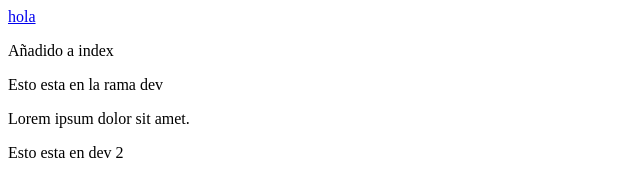
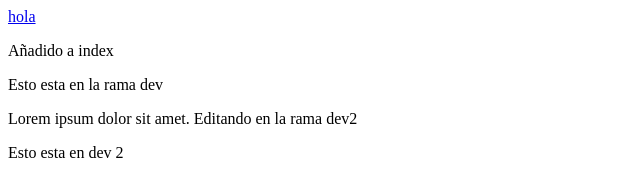
Before and after one commit to xtream2000c/EjemploGitVSC, a plain HTML site: page index.html in a window 1280 px wide. Shown: the whole page, without its empty margins (0-640 px from the left). Drawn offline with Linux system fonts and the light colour scheme.

Commit message:
Editando en la rama dev2

```diff
--- a/index.html
+++ b/index.html
@@ -10,7 +10,7 @@
     <a href="perfil.html">hola</a>
     <p>Añadido a index</p>
     <p>Esto esta en la rama dev</p>
-    <P>Lorem ipsum dolor sit amet.</P>
+    <P>Lorem ipsum dolor sit amet. Editando en la rama dev2</P>
     <p>Esto esta en dev 2</p>
 </body>
 </html>
```
